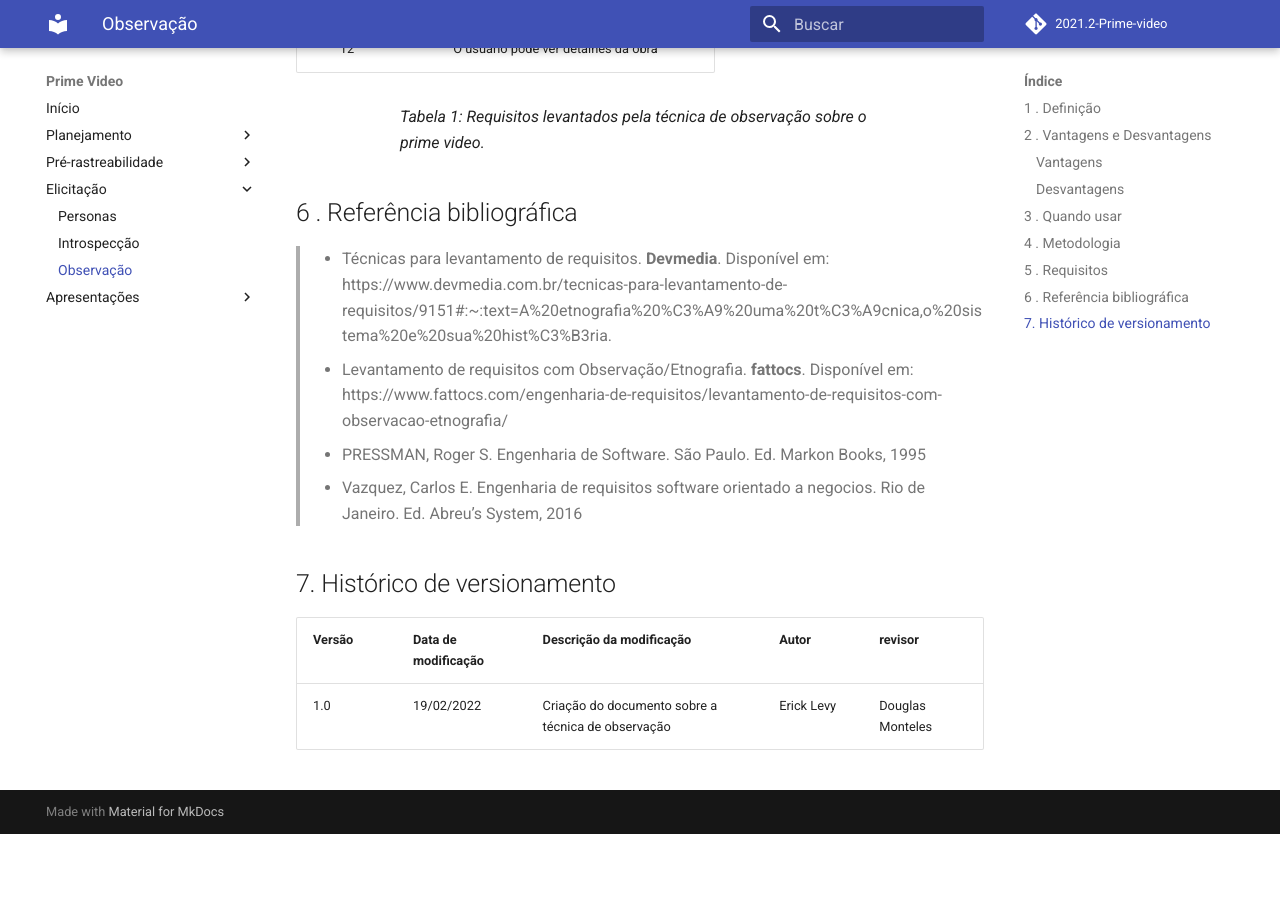
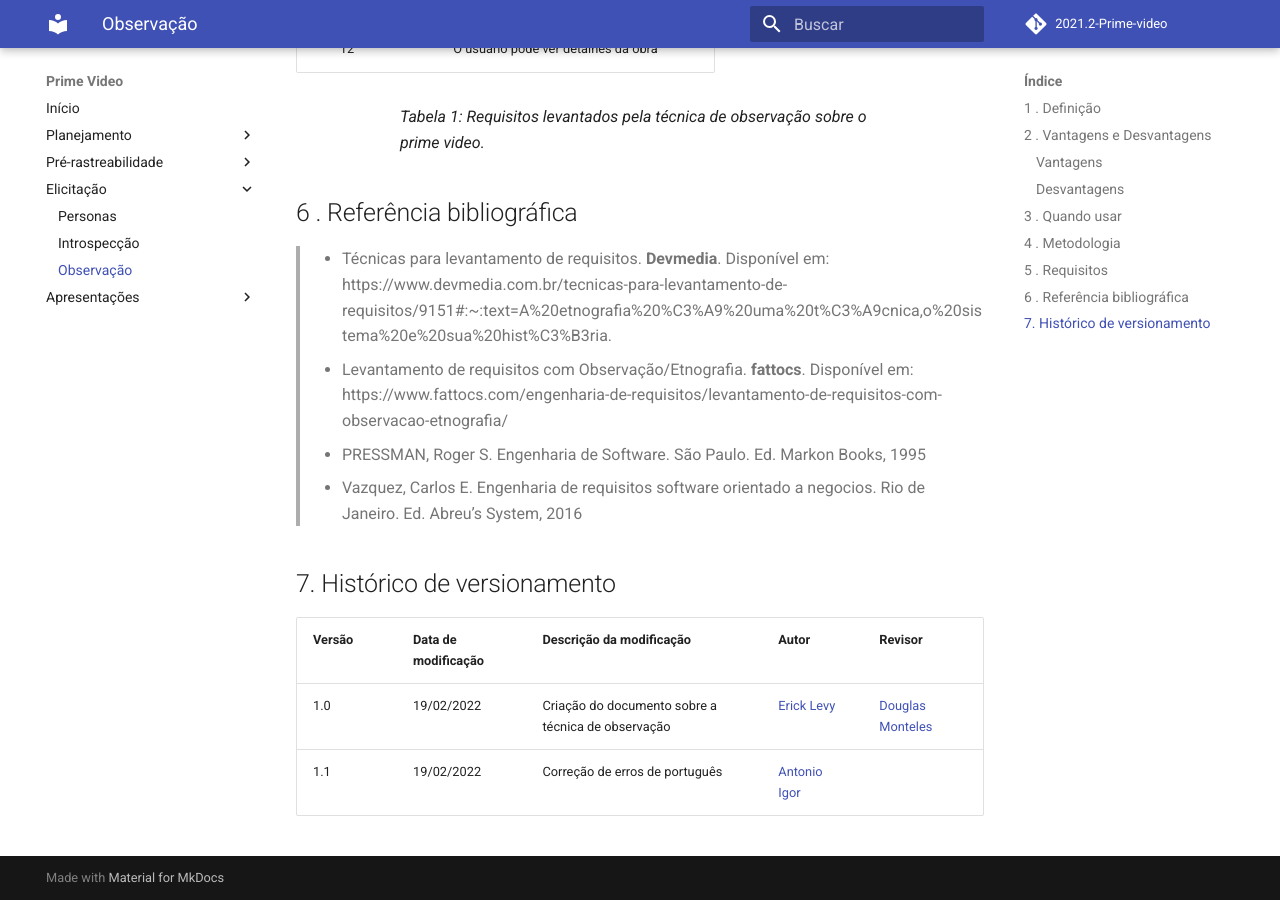
Before and after one commit to Requisitos-de-Software/2021.2-Prime-video, an MkDocs documentation site: the page built from docs/elicitacao/tecnicas/observacao.md, in a window 1280 px wide and 900 px high, scrolled down 1766 px. Built offline with MkDocs 1.6.1 and Material for MkDocs 9.7.7, drawn with Linux system fonts in a browser that asks for light colours; comment, search, counter and statistics services are not loaded; before the commit the page ends 2600 px from its top, so only the background shows below that.

Commit message:
Update observacao.md

```diff
--- a/docs/elicitacao/tecnicas/observacao.md
+++ b/docs/elicitacao/tecnicas/observacao.md
@@ -75,6 +75,7 @@
 
 ## 7. Histórico de versionamento
 
-|Versão|Data de modificação|Descrição da modificação|Autor| revisor|
+|Versão|Data de modificação|Descrição da modificação|Autor| Revisor|
 |-|-|-|-|-|
-|1.0|19/02/2022|Criação do documento sobre a técnica de observação|Erick Levy| Douglas Monteles |
+|1.0|19/02/2022|Criação do documento sobre a técnica de observação|[Erick Levy]('https://github.com/ericklevy')|[Douglas Monteles]('https://github.com/douglasmonteles')|
+|1.1|19/02/2022|Correção de erros de português|[Antonio Igor]('https://github.com/antonioigorcarvalho')|
```
